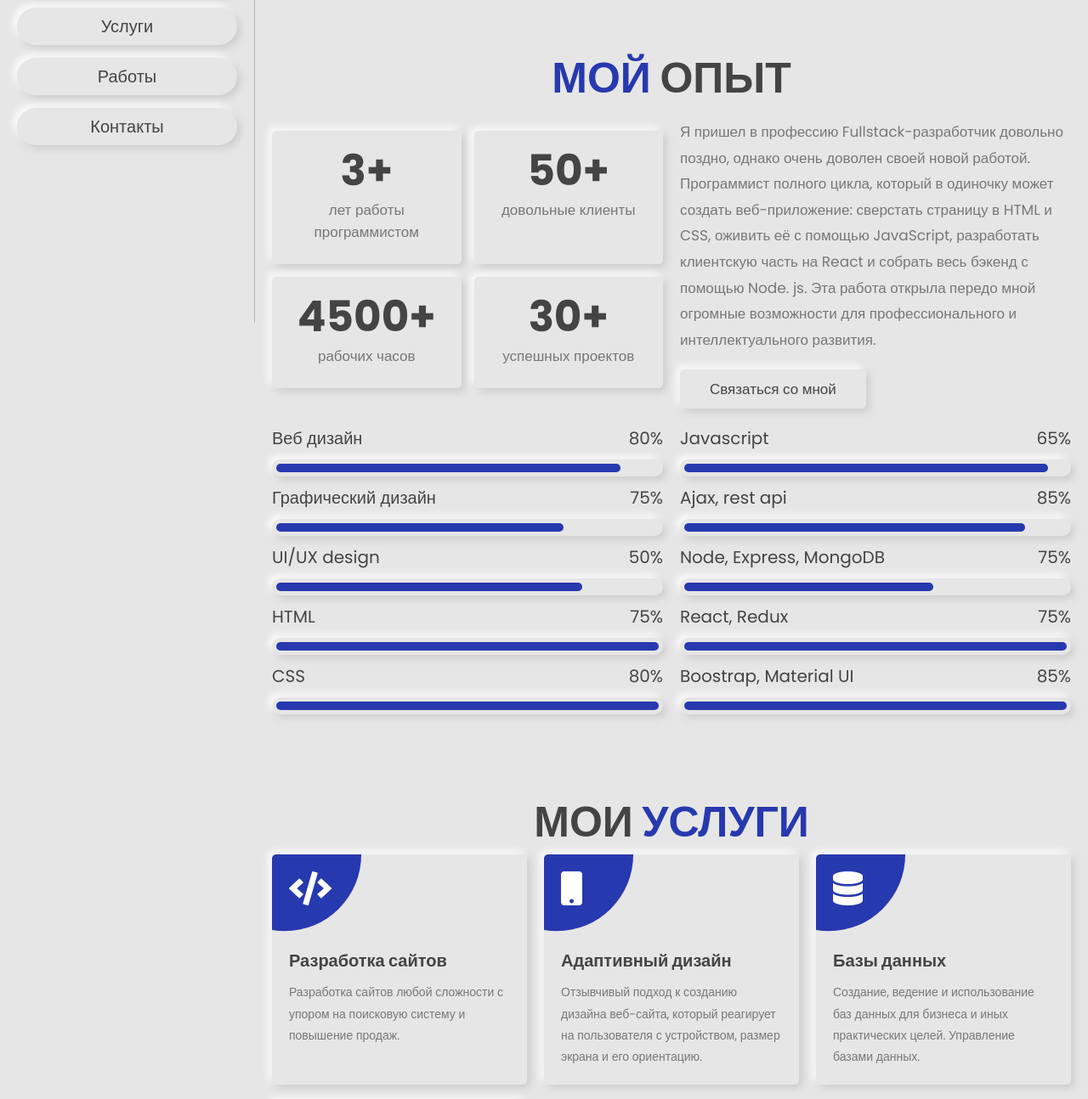
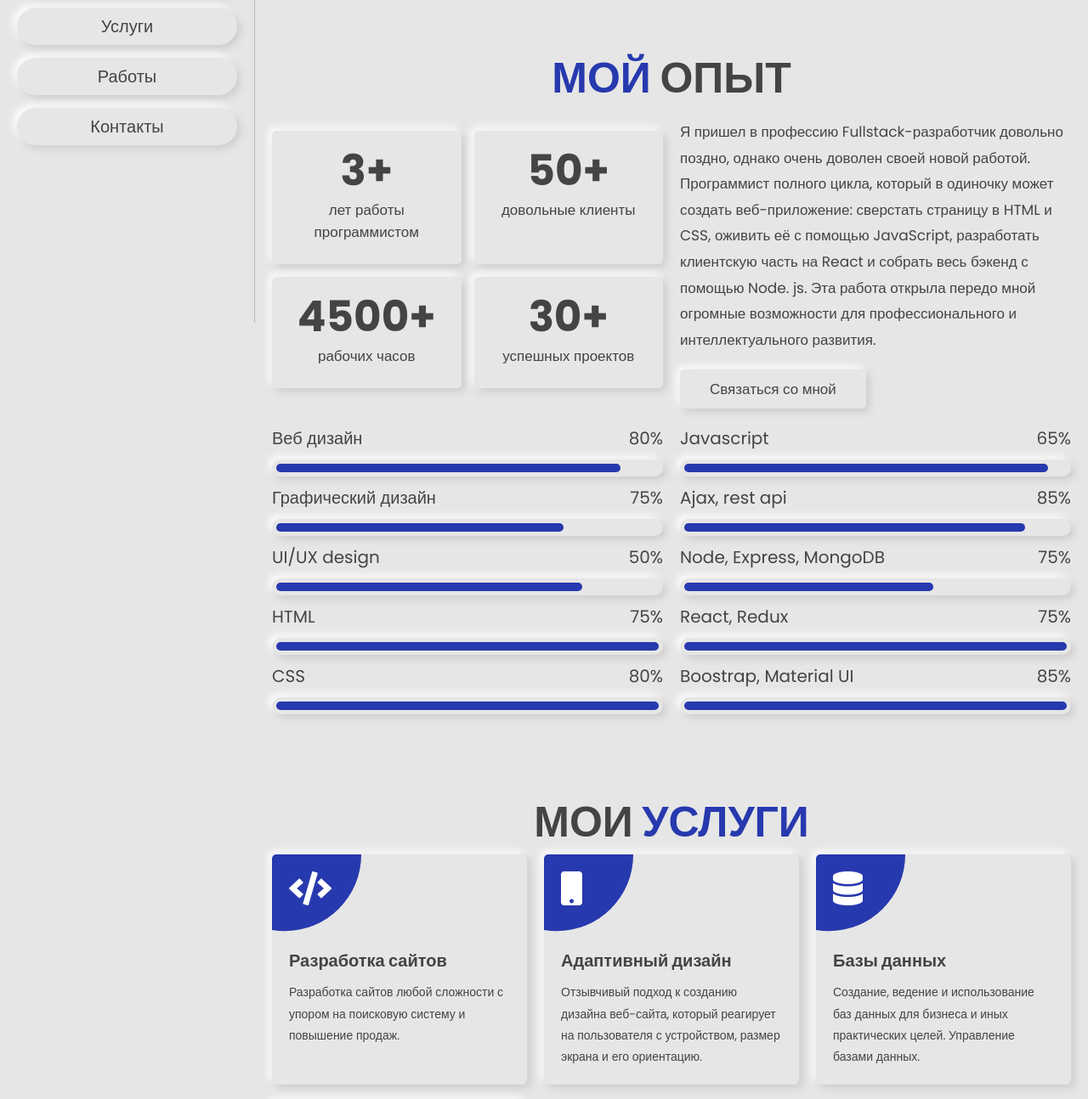
Before and after one commit to Khamzat995/abc-portfolio, a plain HTML site: page index.html in a window 1280 px wide. Shown: the part 420-1714 px from the top of the page at 85% size. Drawn offline with Linux system fonts and the light colour scheme.

Commit message:
before-big-update

```diff
--- a/css/style.css
+++ b/css/style.css
@@ -352,7 +352,7 @@ section {
 
 .about .row .box-container .box p {
     font-size: 1.7rem;
-    color: var(--light-color);
+    color: var(--black);
     padding: .5rem 0;
 }
 
@@ -372,7 +372,7 @@ section {
 
 .about .row .content p {
     font-size: 1.7rem;
-    color: var(--light-color);
+    color: var(--black);
     line-height: 1.8;
     padding: 1rem 0;
 }
@@ -468,7 +468,7 @@ section {
 .services .box-container .box p {
     font-size: 1.4rem;
     line-height: 1.8;
-    color: var(--light-color);
+    color: var(--black);
 }
 
 .services .box-container .box::before {
```
